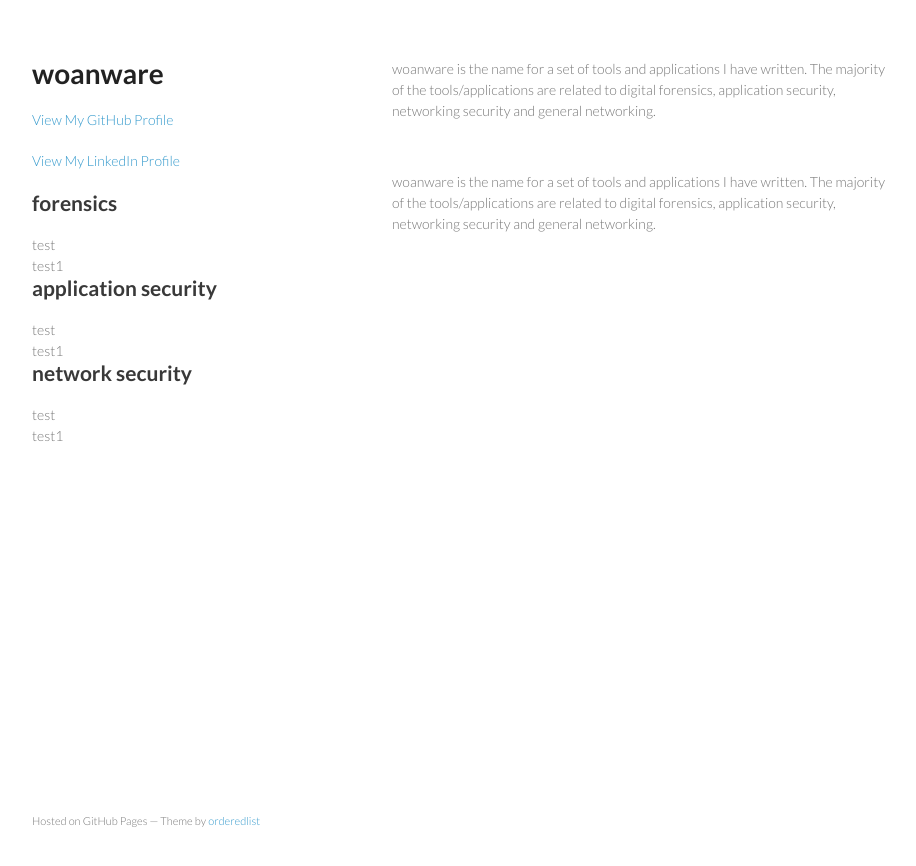
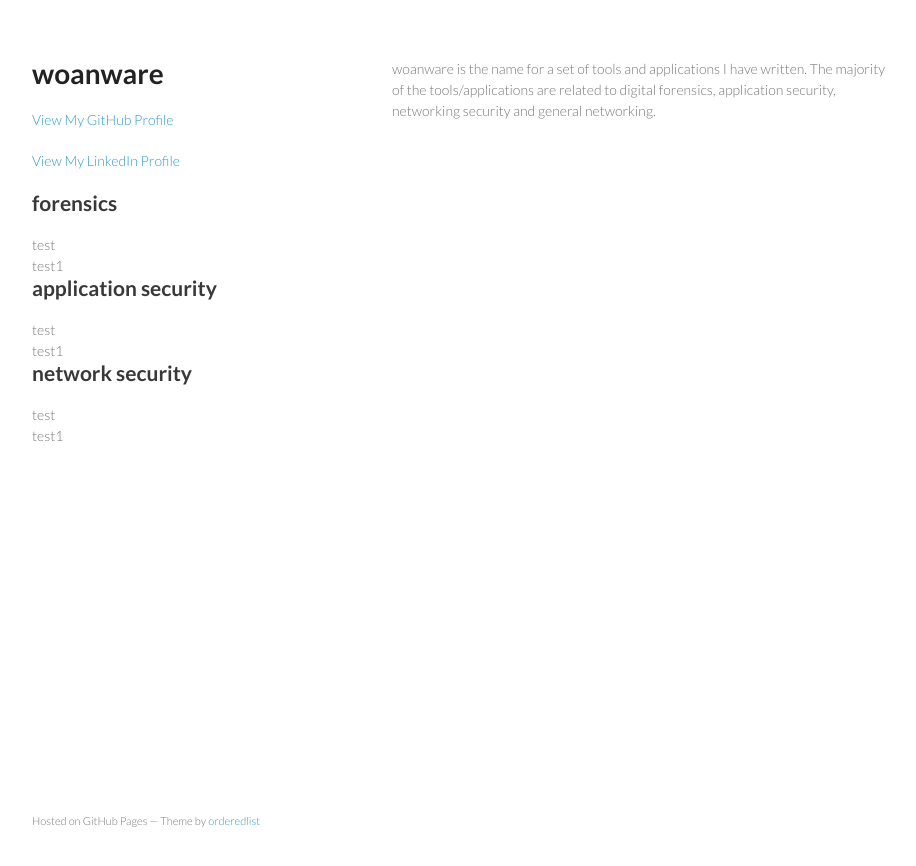
Before and after one commit to woanware/woanware.github.io, a Jekyll site: the page built from index.html, in a window 1280 px wide. Shown: the top 866 px of the page, without its empty margins (178-1094 px from the left). Built offline with Jekyll 4.4.1, drawn with Linux system fonts in a browser that asks for light colours.

Commit message:
Corrected template

```diff
--- a/_layouts/default.html
+++ b/_layouts/default.html
@@ -35,12 +35,11 @@
 		test1<br>
 
       </header>
+
 	  <section id="main">
         {{ content }}
       </section>
-      <section>
-        <p>woanware is the name for a set of tools and applications I have written. The majority of the tools/applications are related to digital forensics, application security, networking security and general networking.</p>
-      </section>
+
       <footer>
         <p><small>Hosted on GitHub Pages &mdash; Theme by <a href="https://github.com/orderedlist">orderedlist</a></small></p>
       </footer>
```
